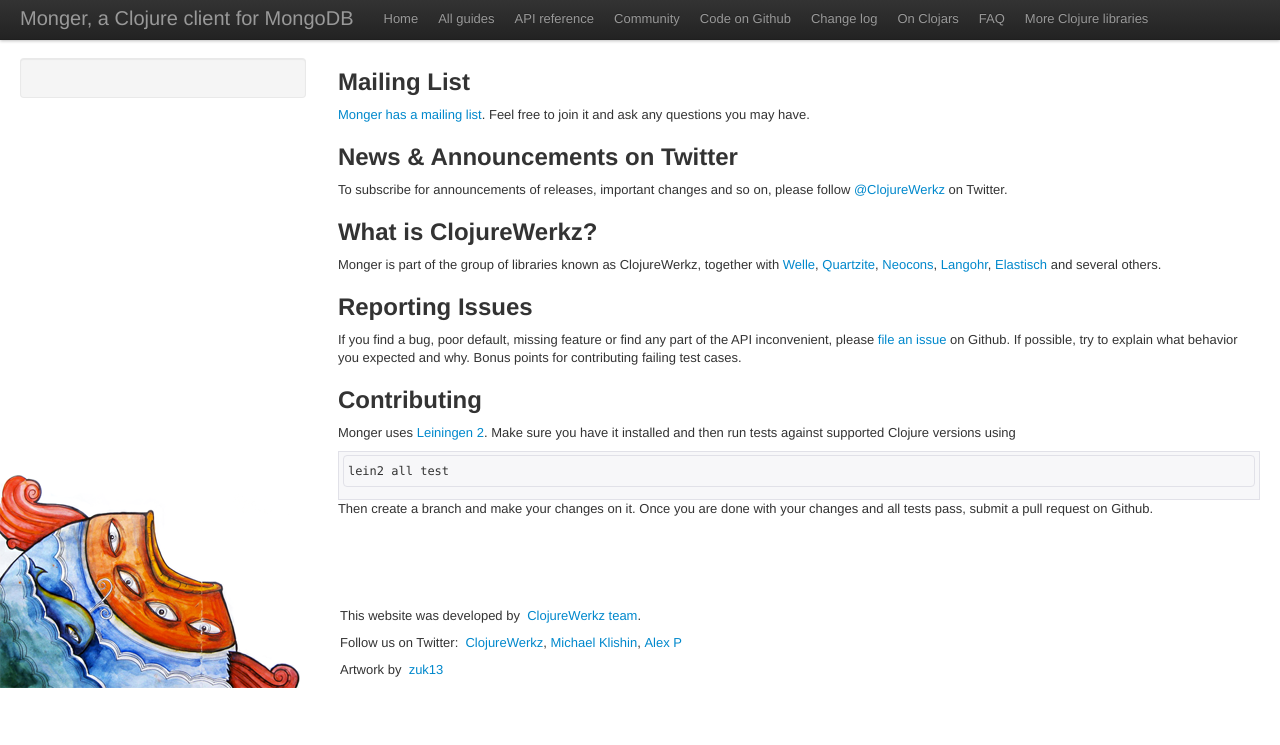
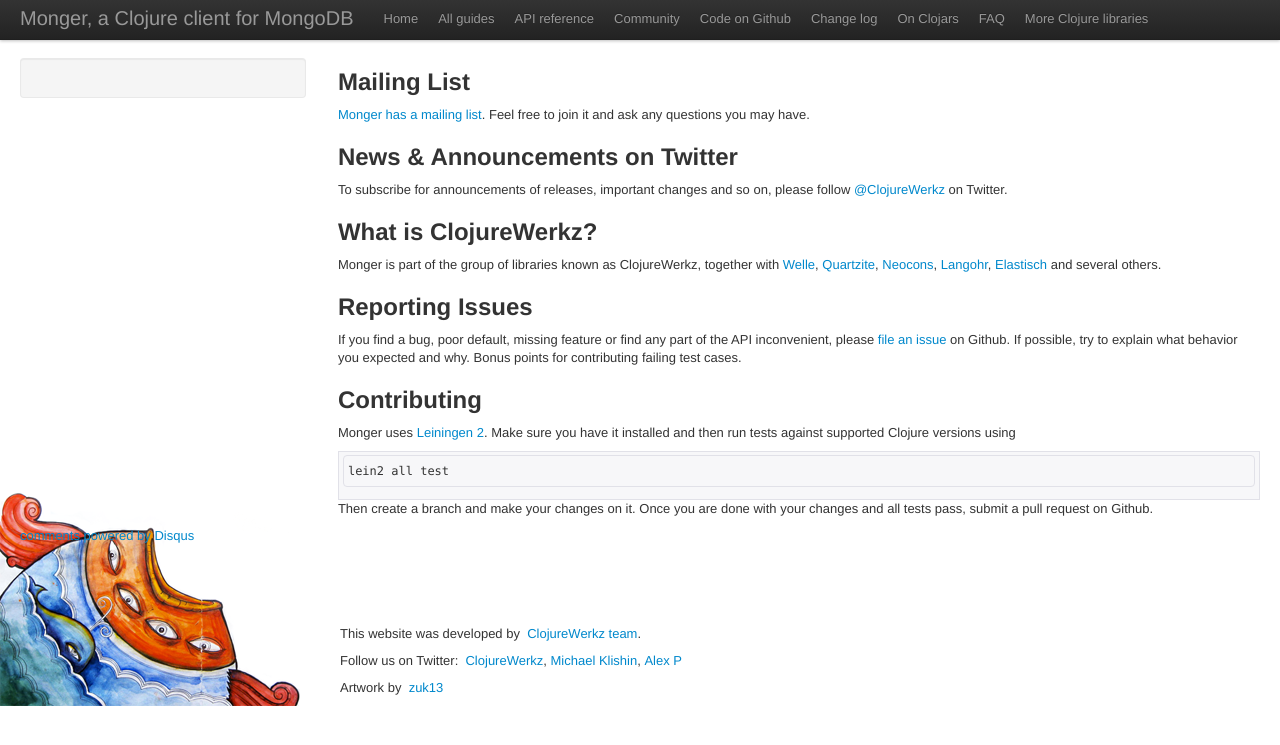
Before and after one commit to clojurewerkz/monger.docs, a Jekyll site: the page built from articles/community.md, in a window 1280 px wide. Shown: the top 745 px of the page. Built offline with Jekyll 4.4.1, drawn with Linux system fonts in a browser that asks for light colours; some web fonts are replaced; comment, search, counter and statistics services are not loaded; some of the changed lines change nothing that is shown.

Commit message:
Add Disqus

```diff
--- a/_layouts/article.html
+++ b/_layouts/article.html
@@ -78,6 +78,20 @@
         <div class='span9'>
           {{ content }}
         </div>
+        <div id="disqus_thread"></div>
+        <script type="text/javascript">
+            /* * * CONFIGURATION VARIABLES: EDIT BEFORE PASTING INTO YOUR WEBPAGE * * */
+            var disqus_shortname = 'mongerdocs'; // required: replace example with your forum shortname
+
+            /* * * DON'T EDIT BELOW THIS LINE * * */
+            (function() {
+                var dsq = document.createElement('script'); dsq.type = 'text/javascript'; dsq.async = true;
+                dsq.src = 'http://' + disqus_shortname + '.disqus.com/embed.js';
+                (document.getElementsByTagName('head')[0] || document.getElementsByTagName('body')[0]).appendChild(dsq);
+            })();
+        </script>
+        <noscript>Please enable JavaScript to view the <a href="http://disqus.com/?ref_noscript">comments powered by Disqus.</a></noscript>
+        <a href="http://disqus.com" class="dsq-brlink">comments powered by <span class="logo-disqus">Disqus</span></a>
       </div>
       <footer class='footer article'>
         <p>This website was developed by
```
